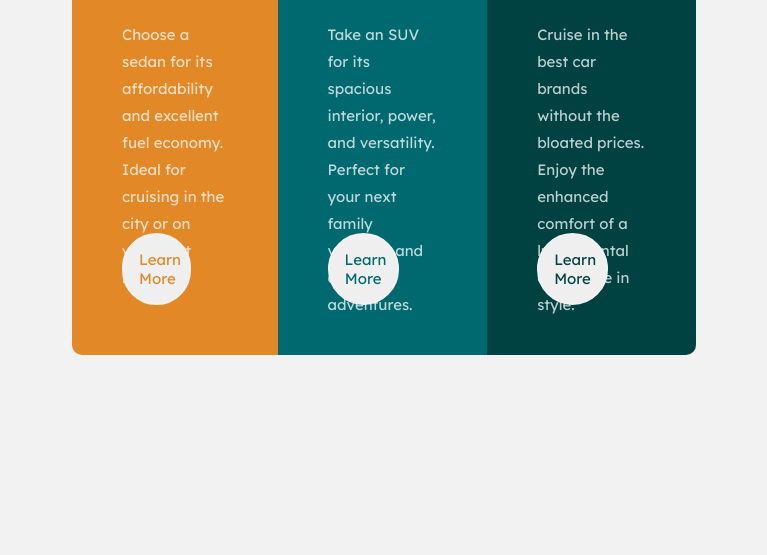
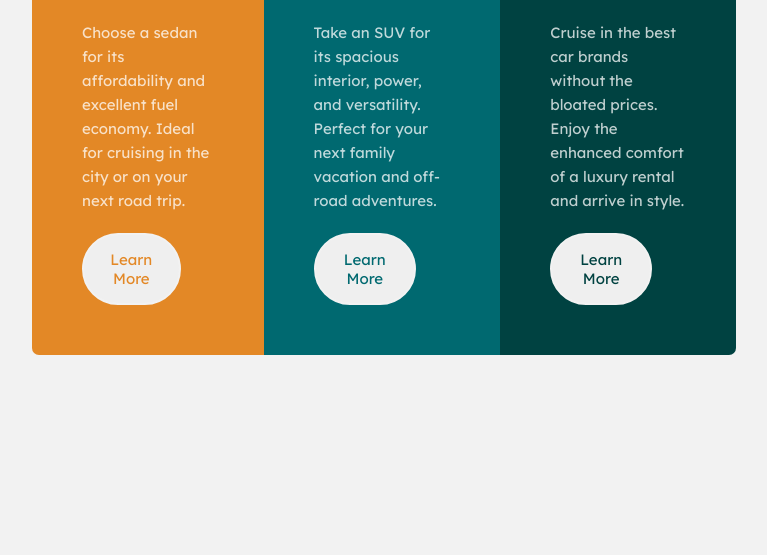
Before and after one commit to t0mbogle/3-column-preview-card, a plain HTML site: page index.html in a window 1280 px wide. Shown: the part 245-800 px from the top of the page, without its empty margins (256-1023 px from the left). Drawn offline with Linux system fonts and the light colour scheme.

Commit message:
Altered formatting on desktop view

```diff
--- a/styles.css
+++ b/styles.css
@@ -11,12 +11,12 @@ p {
   color: hsla(0, 0%, 100%, 0.75);
   font-size: 15px;
   font-family: 'Lexend Deca', sans-serif;
-  line-height: 1.8;
+  line-height: 1.6;
 }
 button {
   border-radius: 50px;
   border: solid 2px hsl(0, 0%, 95%);
-  width: 65%;
+  width: 75%;
   padding: 15px;
   font-size: 15px;
   font-family: 'Lexend Deca', sans-serif;
@@ -31,7 +31,7 @@ button:hover {
 .main-wrapper {
   display: flex;
   height: 60vh;
-  margin: 15vh 40vh 15vh 40vh;
+  margin: 15vh 35vh 15vh 35vh;
 }
 .wrap {
   padding: 50px;
@@ -63,8 +63,8 @@ button:hover {
 .luxury-btn {
   color: hsl(179, 100%, 13%);
 }
-.left { border-radius: 10px 0px 0px 10px; }
-.right { border-radius: 0px 10px 10px 0px; }
+.left { border-radius: 7px 0px 0px 7px; }
+.right { border-radius: 0px 7px 7px 0px; }
 
 /* mobile media queries */
 @media only screen and (max-width: 375px) {
```
